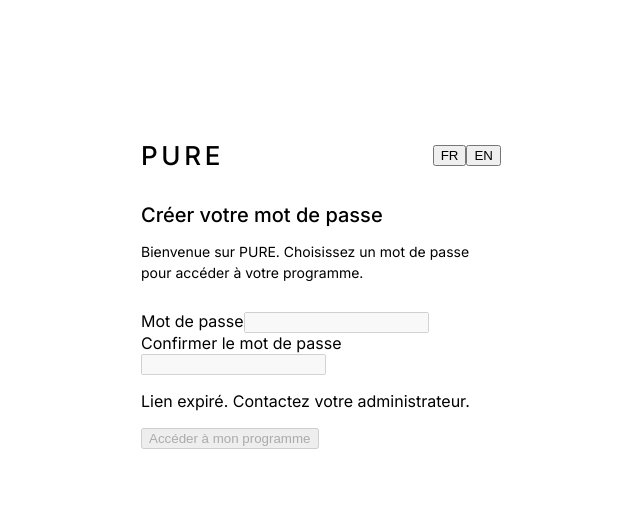
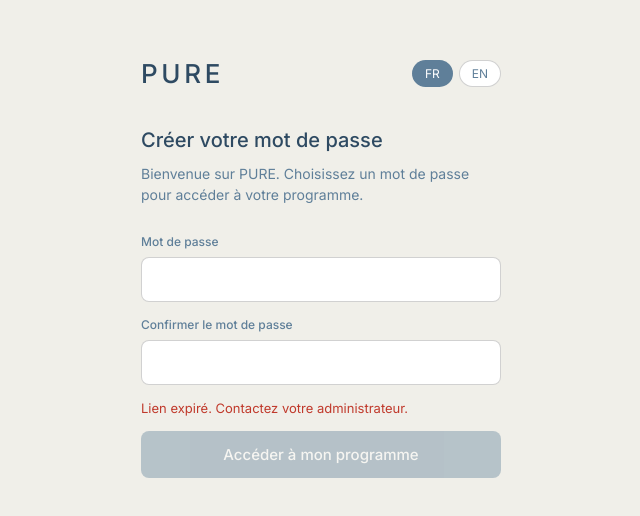
Before and after one commit to ChrisCoxxx/pure-app, a Next.js app: page /set-password in a window 1280 px wide. Shown: the part 134-650 px from the top of the page, without its empty margins (319-959 px from the left). Built offline with nearby package versions, Linux system fonts and the light colour scheme; no server answers.

Commit message:
Update globals.css

```diff
--- a/app/globals.css
+++ b/app/globals.css
@@ -1,18 +1,318 @@
-@tailwind base;
-@tailwind components;
-@tailwind utilities;
+* {
+  box-sizing: border-box;
+  margin: 0;
+  padding: 0;
+}
 
 :root {
-  --color-primary:      #5F7F99;
-  --color-primary-dark: #2E4A62;
-  --color-bg:           #FFFFFF;
-  --color-bg-soft:      #F5F5F5;
-  --color-sage:         #A7C4A0;
-  --color-text:         #2E4A62;
-  --color-text-muted:   #6B7280;
-  --font-sans:          'Inter', Arial, sans-serif;
+  --color-bg: #ffffff;
+  --color-bg-secondary: #f7f6f3;
+  --color-bg-tertiary: #f0efe9;
+  --color-text: #2E4A62;
+  --color-text-secondary: #5F7F99;
+  --color-text-tertiary: #9e9d98;
+  --color-border: rgba(0,0,0,0.10);
+  --color-border-medium: rgba(0,0,0,0.18);
+  --color-green: #1D9E75;
+  --color-green-bg: #E1F5EE;
+  --color-green-text: #0F6E56;
+  --radius-md: 8px;
+  --radius-lg: 12px;
+  --radius-xl: 16px;
 }
 
-body {
-  font-family: var(--font-sans);
+html, body {
+  font-family: -apple-system, BlinkMacSystemFont, 'Segoe UI', sans-serif;
+  background: var(--color-bg-tertiary);
+  color: var(--color-text);
+  font-size: 16px;
+  line-height: 1.5;
+  -webkit-font-smoothing: antialiased;
 }
+
+a { color: inherit; text-decoration: none; }
+
+input, button, select, textarea {
+  font-family: inherit;
+  font-size: inherit;
+}
+
+.page-container {
+  max-width: 480px;
+  margin: 0 auto;
+  padding: 24px 20px 60px;
+}
+
+.nav {
+  position: sticky;
+  top: 0;
+  z-index: 100;
+  background: var(--color-bg);
+  border-bottom: 0.5px solid var(--color-border);
+  display: flex;
+  align-items: center;
+  justify-content: space-between;
+  padding: 0 20px;
+  height: 52px;
+}
+
+.nav-logo {
+  font-size: 17px;
+  font-weight: 500;
+  letter-spacing: 0.14em;
+}
+
+.nav-avatar {
+  width: 32px;
+  height: 32px;
+  border-radius: 50%;
+  background: var(--color-bg-secondary);
+  border: 0.5px solid var(--color-border-medium);
+  display: flex;
+  align-items: center;
+  justify-content: center;
+  font-size: 13px;
+  font-weight: 500;
+  cursor: pointer;
+  color: var(--color-text-secondary);
+  text-decoration: none;
+}
+
+.nav-back {
+  font-size: 13px;
+  color: var(--color-text-secondary);
+  cursor: pointer;
+  display: flex;
+  align-items: center;
+  gap: 4px;
+  text-decoration: none;
+}
+
+.section-label {
+  font-size: 11px;
+  font-weight: 500;
+  letter-spacing: 0.08em;
+  color: var(--color-text-tertiary);
+  text-transform: uppercase;
+  margin-bottom: 10px;
+  margin-top: 28px;
+}
+
+.section-label:first-child { margin-top: 0; }
+
+.card {
+  background: var(--color-bg);
+  border: 0.5px solid var(--color-border);
+  border-radius: var(--radius-lg);
+  padding: 18px 20px;
+  margin-bottom: 10px;
+  cursor: pointer;
+  transition: border-color 0.15s;
+  display: flex;
+  align-items: center;
+  justify-content: space-between;
+  gap: 12px;
+  text-decoration: none;
+  color: inherit;
+}
+
+.card:hover { border-color: var(--color-border-medium); }
+
+.card.current { border-left: 2px solid var(--color-green); }
+
+.batch-number {
+  font-size: 11px;
+  font-weight: 500;
+  color: var(--color-text-tertiary);
+  margin-bottom: 3px;
+  letter-spacing: 0.05em;
+}
+
+.batch-title {
+  font-size: 15px;
+  font-weight: 500;
+  color: var(--color-text);
+}
+
+.batch-subtitle {
+  font-size: 13px;
+  color: var(--color-text-secondary);
+  margin-top: 2px;
+}
+
+.badge-current {
+  font-size: 11px;
+  font-weight: 500;
+  padding: 4px 10px;
+  background: var(--color-green-bg);
+  color: var(--color-green-text);
+  border-radius: 20px;
+  white-space: nowrap;
+  flex-shrink: 0;
+}
+
+.card-arrow {
+  color: var(--color-text-tertiary);
+  font-size: 14px;
+  flex-shrink: 0;
+}
+
+.empty-state {
+  font-size: 14px;
+  color: var(--color-text-tertiary);
+  font-style: italic;
+  padding: 12px 0;
+}
+
+.btn-primary {
+  display: block;
+  width: 100%;
+  background: #5F7F99;
+  color: #ffffff;
+  border: none;
+  border-radius: var(--radius-md);
+  padding: 14px 20px;
+  font-size: 15px;
+  font-weight: 500;
+  cursor: pointer;
+  text-align: center;
+  margin-top: 12px;
+  transition: opacity 0.15s;
+}
+
+.btn-primary:hover { background: #2E4A62; }
+.btn-primary:disabled { opacity: 0.4; cursor: not-allowed; }
+
+.btn-secondary {
+  display: block;
+  width: 100%;
+  background: transparent;
+  color: var(--color-text);
+  border: 0.5px solid var(--color-border-medium);
+  border-radius: var(--radius-md);
+  padding: 14px 20px;
+  font-size: 15px;
+  font-weight: 500;
+  cursor: pointer;
+  text-align: center;
+  margin-top: 10px;
+  transition: background 0.15s;
+}
+
+.btn-secondary:hover { background: var(--color-bg-secondary); }
+
+.field { margin-bottom: 14px; }
+
+.field label {
+  font-size: 12px;
+  font-weight: 500;
+  color: var(--color-text-secondary);
+  display: block;
+  margin-bottom: 6px;
+}
+
+.field input {
+  width: 100%;
+  padding: 12px 14px;
+  font-size: 15px;
+  border: 0.5px solid var(--color-border-medium);
+  border-radius: var(--radius-md);
+  background: var(--color-bg);
+  color: var(--color-text);
+  outline: none;
+  transition: border-color 0.15s;
+}
+
+.field input:focus { border-color: #5F7F99; }
+
+.error-msg {
+  font-size: 13px;
+  color: #c0392b;
+  margin-top: 8px;
+}
+
+.success-msg {
+  font-size: 13px;
+  color: var(--color-green-text);
+  margin-top: 8px;
+}
+
+.account-row {
+  display: flex;
+  align-items: center;
+  justify-content: space-between;
+  padding: 14px 0;
+  border-bottom: 0.5px solid var(--color-border);
+}
+
+.account-label { font-size: 13px; color: var(--color-text-secondary); }
+.account-value { font-size: 14px; font-weight: 500; color: var(--color-text); }
+
+.detail-hero {
+  background: var(--color-bg-secondary);
+  border-radius: var(--radius-lg);
+  border: 0.5px solid var(--color-border);
+  padding: 24px 20px;
+  margin-bottom: 24px;
+}
+
+.detail-tag {
+  font-size: 11px;
+  font-weight: 500;
+  color: var(--color-text-tertiary);
+  letter-spacing: 0.08em;
+  text-transform: uppercase;
+  margin-bottom: 8px;
+}
+
+.detail-title {
+  font-size: 22px;
+  font-weight: 500;
+  margin-bottom: 8px;
+}
+
+.detail-desc {
+  font-size: 14px;
+  color: var(--color-text-secondary);
+  line-height: 1.6;
+}
+
+.meal-row {
+  display: flex;
+  align-items: center;
+  gap: 14px;
+  padding: 14px 0;
+  border-bottom: 0.5px solid var(--color-border);
+}
+
+.meal-day {
+  font-size: 12px;
+  font-weight: 500;
+  color: var(--color-text-tertiary);
+  width: 40px;
+  flex-shrink: 0;
+}
+
+.meal-name { font-size: 14px; color: var(--color-text); }
+
+.lang-toggle {
+  display: flex;
+  gap: 6px;
+}
+
+.lang-btn {
+  font-size: 12px;
+  padding: 5px 12px;
+  border: 0.5px solid var(--color-border-medium);
+  border-radius: 20px;
+  background: var(--color-bg);
+  cursor: pointer;
+  color: var(--color-text-secondary);
+  transition: all 0.1s;
+}
+
+.lang-btn.active {
+  background: #5F7F99;
+  color: #ffffff;
+  border-color: transparent;
+}
```
